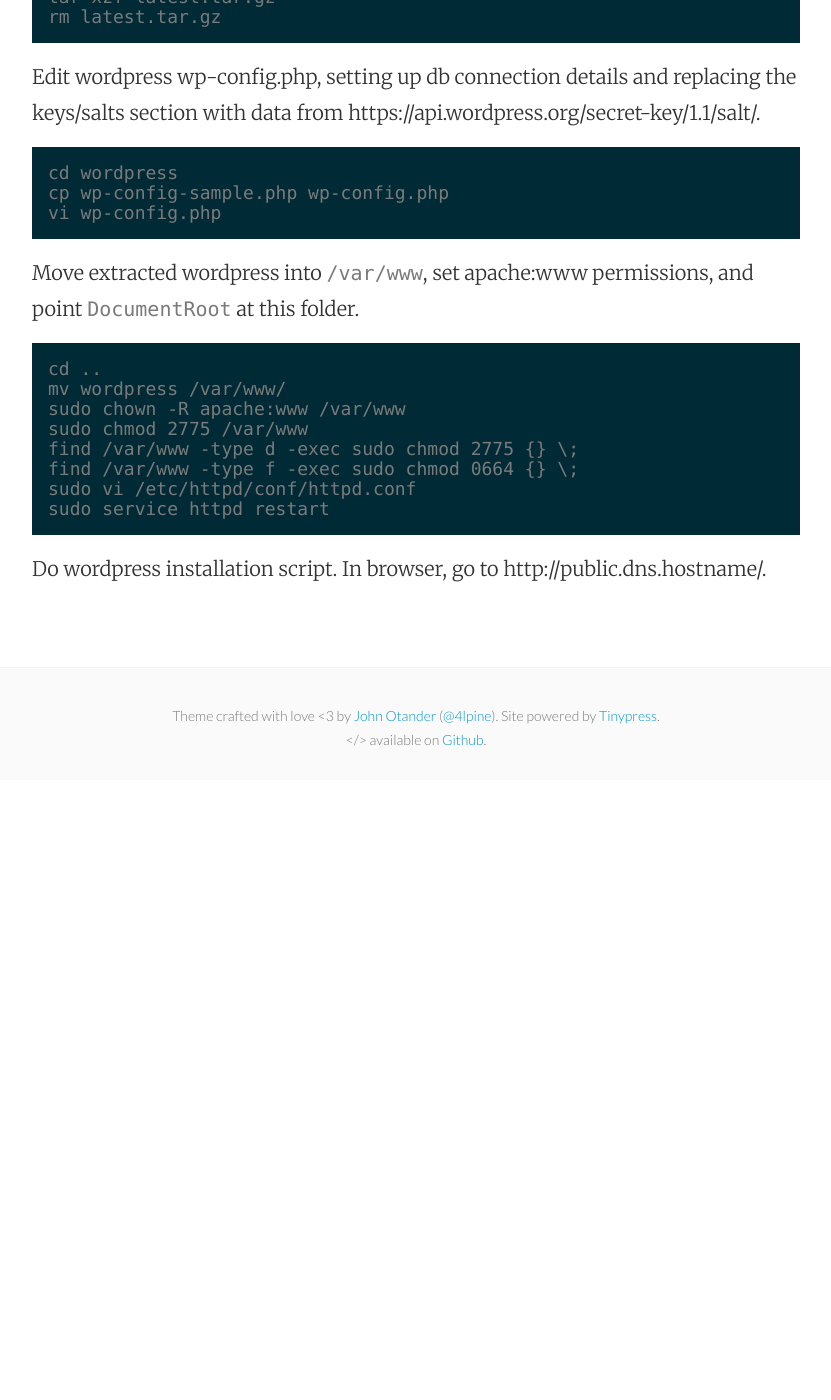
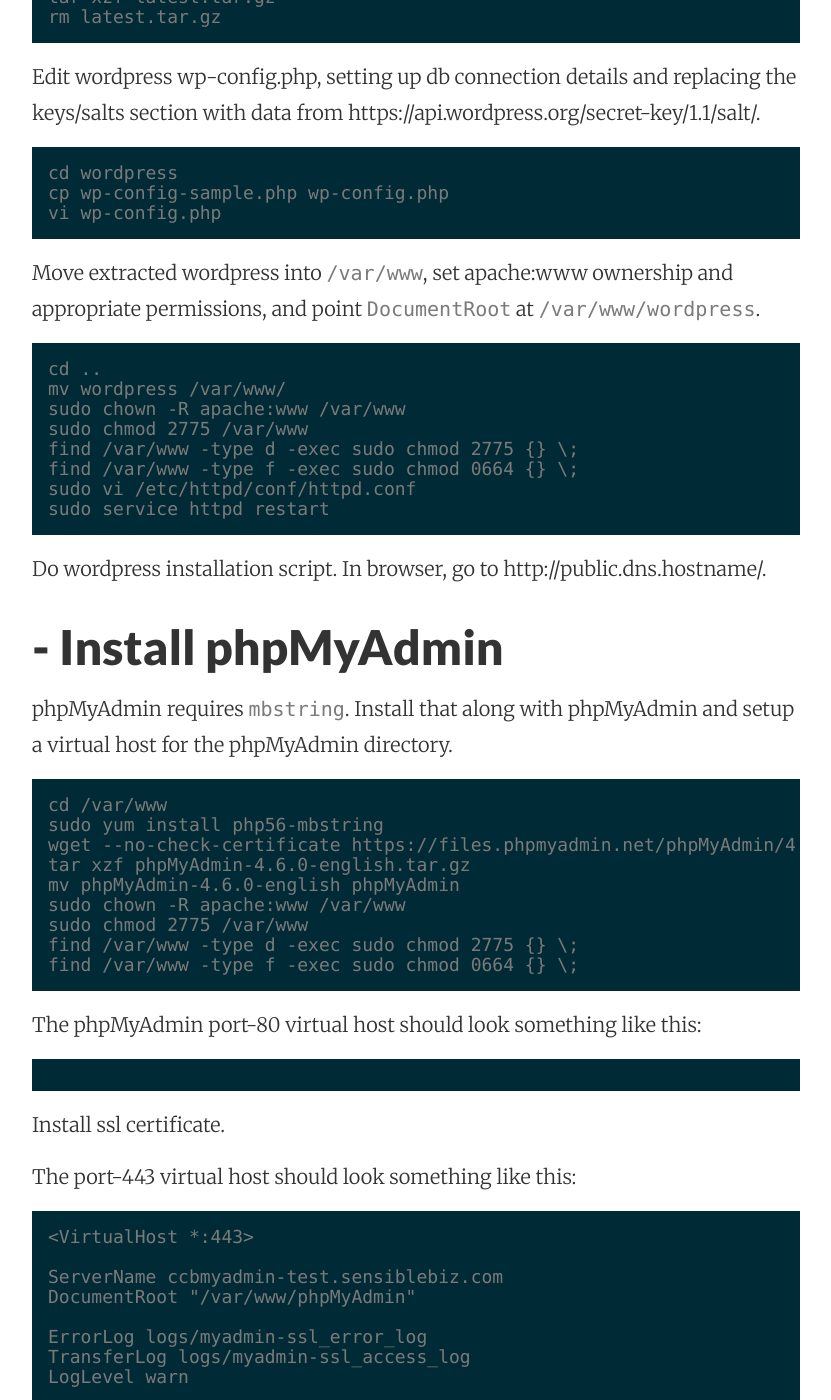
Before and after one commit to mattymaloney/mattymaloney.github.io, a Jekyll site: the page built from _posts/2016-03-24-aws-ec2-rds-linux-apache-php-wordpress-mariadb.md, in a window 1280 px wide and 1400 px high, scrolled down 4850 px. Shown: the whole window, without its empty margins (224-1055 px from the left). Built offline with Jekyll 4.4.1, drawn with Linux system fonts in a browser that asks for light colours; before the commit the page ends 5630 px from its top, so only the background shows below that; some of the changed text lies outside the part shown.

Commit message:
Updated 2016-03-24-aws-ec2-rds-linux-apache-php-wordpress-mariadb.md

````diff
--- a/_posts/2016-03-24-aws-ec2-rds-linux-apache-php-wordpress-mariadb.md
+++ b/_posts/2016-03-24-aws-ec2-rds-linux-apache-php-wordpress-mariadb.md
@@ -3,6 +3,7 @@
 layout: post
 title: "Setting Up Apache, PHP, WordPress on AWS EC2 Linux and RDS MariaDB"
 ---
+
 
 Several takes on looking for the ideal setup of Apache/PHP with MariaDB on RDS.
 
@@ -156,7 +157,7 @@
 vi wp-config.php
 ```
 
-Move extracted wordpress into `/var/www`, set apache:www permissions, and point `DocumentRoot` at this folder.
+Move extracted wordpress into `/var/www`, set apache:www ownership and appropriate permissions, and point `DocumentRoot` at `/var/www/wordpress`.
 
 ```
 cd ..
@@ -170,3 +171,57 @@
 ```
 
 Do wordpress installation script. In browser, go to http://public.dns.hostname/.
+
+## - Install phpMyAdmin
+
+phpMyAdmin requires `mbstring`. Install that along with phpMyAdmin and setup a virtual host for the phpMyAdmin directory.
+
+```
+cd /var/www
+sudo yum install php56-mbstring
+wget --no-check-certificate https://files.phpmyadmin.net/phpMyAdmin/4.6.0/phpMyAdmin-4.6.0-english.tar.gz
+tar xzf phpMyAdmin-4.6.0-english.tar.gz
+mv phpMyAdmin-4.6.0-english phpMyAdmin
+sudo chown -R apache:www /var/www
+sudo chmod 2775 /var/www
+find /var/www -type d -exec sudo chmod 2775 {} \;
+find /var/www -type f -exec sudo chmod 0664 {} \;
+```
+
+The phpMyAdmin port-80 virtual host should look something like this:
+
+```
+```
+
+Install ssl certificate.
+
+The port-443 virtual host should look something like this:
+
+```
+<VirtualHost *:443>
+
+ServerName ccbmyadmin-test.sensiblebiz.com
+DocumentRoot "/var/www/phpMyAdmin"
+
+ErrorLog logs/myadmin-ssl_error_log
+TransferLog logs/myadmin-ssl_access_log
+LogLevel warn
+
+SSLEngine on
+
+SSLProtocol all -SSLv2 -SSLv3
+
+SSLCipherSuite ECDHE-RSA-AES256-GCM-SHA384:ECDHE-ECDSA-AES256-GCM-SHA384:ECDHE-RSA-AES256-SHA384:ECDHE-ECDSA-AES256-SHA384:ECDHE-RSA-AES128-GCM-SHA256:ECDHE-ECDSA-AES128-GCM-SHA256:ECDHE-RSA-AES128-SHA256:ECDHE-ECDSA-AES128-SHA256:AES128-GCM-SHA256:AES256-GCM-SHA384:AES128-SHA256:AES256-SHA256:AES:!aNULL:!eNULL:!EXPORT:!DES:!RC4:!MD5:!PSK:!aECDH:!EDH-DSS-DES-CBC3-SHA:!EDH-RSA-DES-CBC3-SHA:!KRB5-DES-CBC3-SHA
+
+SSLHonorCipherOrder on
+
+SSLCertificateFile /etc/pki/tls/certs/2016-06-05._.sensiblebiz.com.crt
+SSLCertificateKeyFile /etc/pki/tls/private/2016-06-05._.sensiblebiz.com.key
+SSLCertificateChainFile /etc/pki/tls/certs/gd_bundle-g2-g1.crt
+
+CustomLog logs/myadmin-ssl_request_log \
+          "%t %h %{SSL_PROTOCOL}x %{SSL_CIPHER}x \"%r\" %b"
+
+</VirtualHost>
+
+```
````
